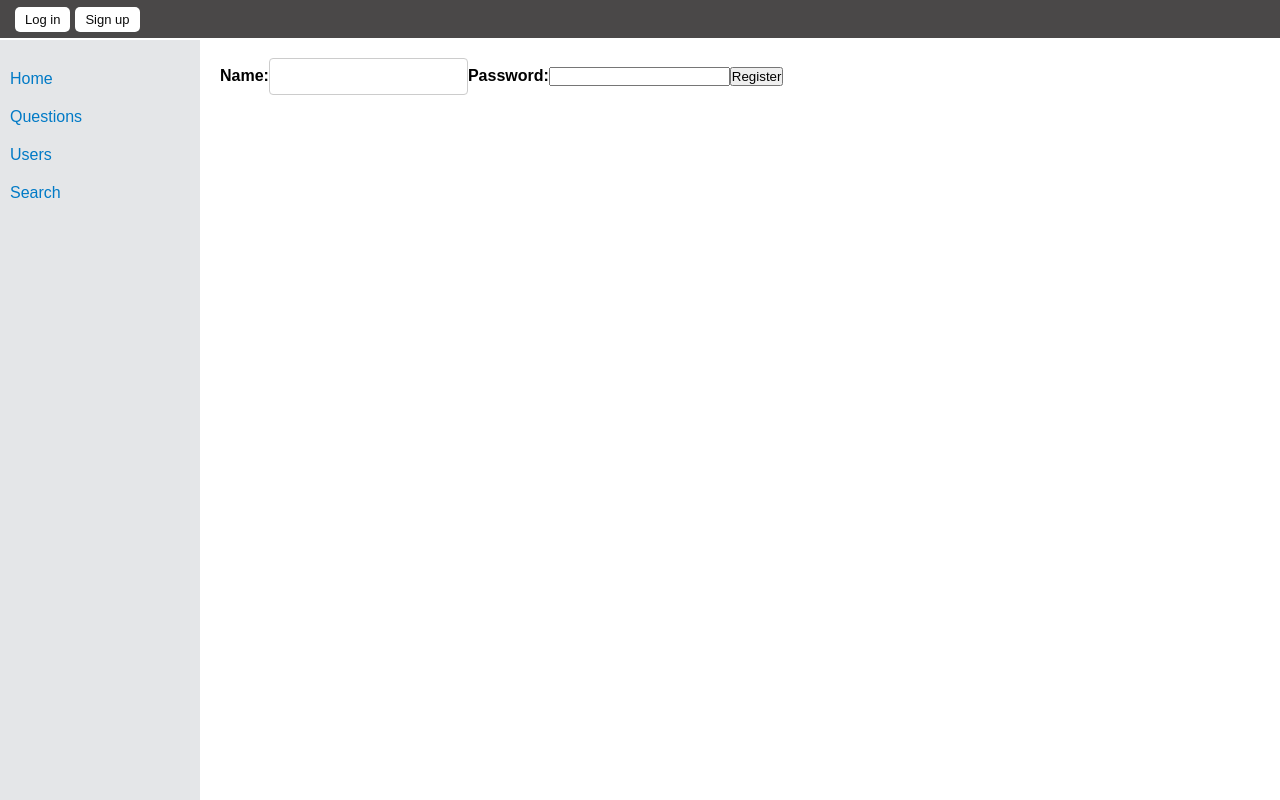
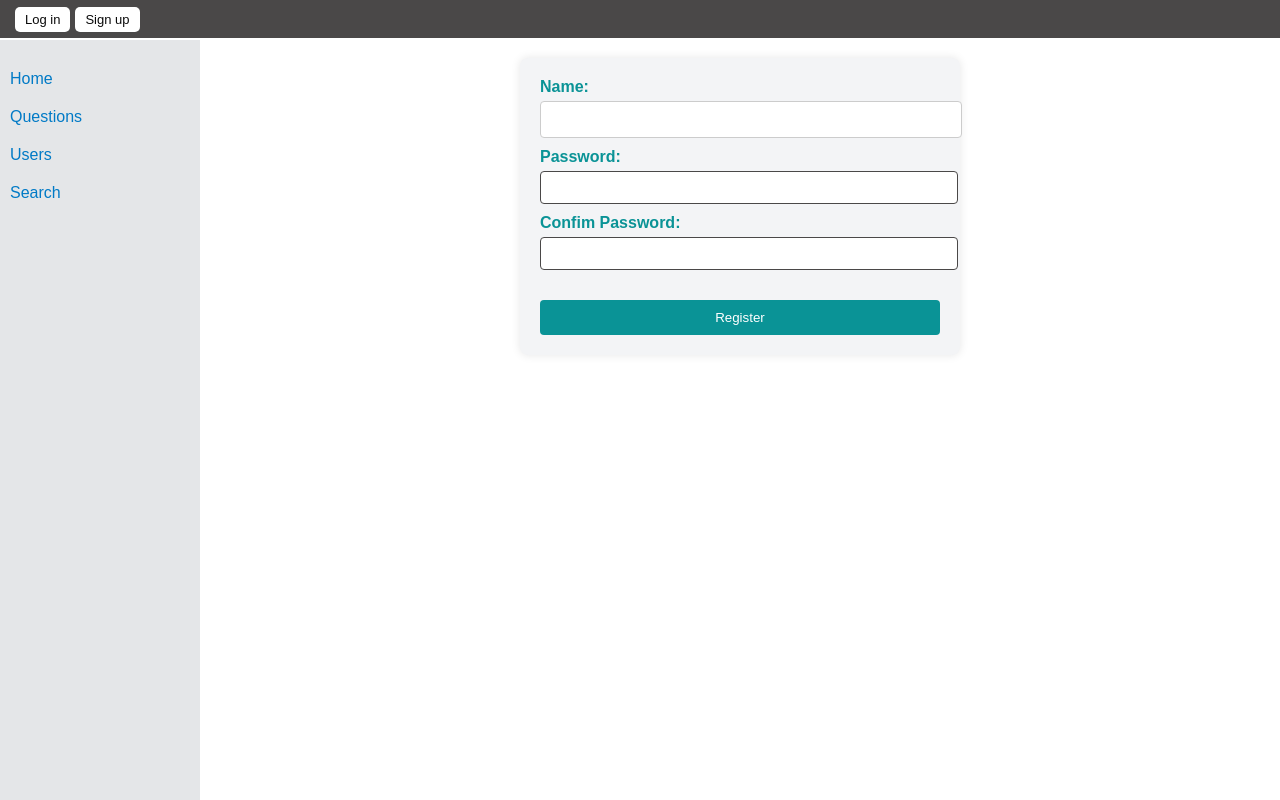
Before and after one commit to m-jewel/stackoverflow_clone, a React (Create React App) app in the folder react_frontend/: page /register in a window 1280 px wide. Built offline with nearby package versions, Linux system fonts and the light colour scheme; no server answers.

Commit message:
cleaned comments, added confirm registration password and updated css for App.js

```diff
--- a/react_frontend/src/App.js
+++ b/react_frontend/src/App.js
@@ -30,7 +30,7 @@ function App() {
   };
 
   const handleLogin = (userData) => {
-    const userRole = userData.isAdmin ? 'admin' : 'user'; // This assumes your login response contains the isAdmin flag
+    const userRole = userData.isAdmin ? 'admin' : 'user';
     setUser({ name: userData.name, id: userData.id, role: userRole });
   };
 
@@ -48,8 +48,8 @@ function App() {
                   </>
                 ) : (
                   <>
-                    <Link to="/Login" className='nav-items'>Log in</Link>
-                    <Link to="/Register" className='nav-items'>Sign up</Link>
+                    <Link to="/login" className='nav-items'>Log in</Link>
+                    <Link to="/register" className='nav-items'>Sign up</Link>
                   </>
                 )}
             </div>
@@ -58,25 +58,25 @@ function App() {
 
         <aside className="sidebar">
           <Link to="/" className='side-items'>Home</Link>
-          <Link to="/ShowPosts" className='side-items'>Questions</Link>
-          <Link to="/ShowUsers" className='side-items'>Users</Link>
-          <Link to="/Search" className='side-items'>Search</Link>
+          <Link to="/showPosts" className='side-items'>Questions</Link>
+          <Link to="/showUsers" className='side-items'>Users</Link>
+          <Link to="/search" className='side-items'>Search</Link>
         </aside>
 
         <main className="main-content">
           <Routes>
             <Route exact path='/' element={<LandingPage/>} />
-            <Route path="/ShowPosts" element={<ShowPosts get={getList}/>} />
-            <Route path="/ShowUsers" element={<ShowUsers />} />
-            <Route path="/AddPost" element={
+            <Route path="/showPosts" element={<ShowPosts get={getList}/>} />
+            <Route path="/showUsers" element={<ShowUsers />} />
+            <Route path="/addPost" element={
               <ProtectedRoute>
                 <AddPost set={setList} />
               </ProtectedRoute>
               } />
             <Route path="/getposts/:id" element={<AddComment />} />
-            <Route path="/Login" element={<Login onLogin={handleLogin} />} />
-            <Route path="/Register" element={<Register />} />
-            <Route path="/Search" element={<Search />} />
+            <Route path="/login" element={<Login onLogin={handleLogin} />} />
+            <Route path="/register" element={<Register />} />
+            <Route path="/search" element={<Search />} />
           </Routes>
         </main>
 
--- a/react_frontend/src/components/AddPost.js
+++ b/react_frontend/src/components/AddPost.js
@@ -6,7 +6,7 @@ const AddPost = ({ onAddPost = () => {} }) => {
   const [topic, setTopic] = useState('');
   const [data, setData] = useState('');
   const { user } = useContext(UserContext);
-  const navigate = useNavigate(); // Hook to navigate between routes
+  const navigate = useNavigate();
 
   // Function to handle the submission of a new post
   const handleAddPost = () => {
@@ -51,7 +51,7 @@ const AddPost = ({ onAddPost = () => {} }) => {
         />
       </label>
       <br />
-      <button onClick={handleAddPost}>Add Post</button>
+      <button className='add-post-btn' onClick={handleAddPost}>Add Post</button>
     </div>
   );
 };
--- a/react_frontend/src/components/Register.js
+++ b/react_frontend/src/components/Register.js
@@ -1,32 +1,33 @@
-// Register.js
 import React, { useState } from 'react';
 import { useNavigate } from 'react-router-dom';
 
 const Register = () => {
-  // State hooks for storing name and password
   const [name, setName] = useState('');
   const [password, setPassword] = useState('');
-
-  // Hook to navigate to different routes
-  const navigate = useNavigate();
+  const [confirmPassword, setConfirmPassword] = useState('');
+  const navigate = useNavigate(); // Hook to navigate to different routes
 
   // Function to handle form submission
   const handleSubmit = async (event) => {
-    event.preventDefault(); // Prevents default form submission behavior
+    event.preventDefault();
 
-    // Attempt to register the user
+    // Check if password match
+    if (password !== confirmPassword) {
+      alert('Passwords do not match! Please try again!')
+      return;
+    }
+
+    // Else, register the user
     try {
       const response = await fetch('http://localhost:8080/register', {
         method: 'POST',
         headers: {
           'Content-Type': 'application/json',
         },
-        body: JSON.stringify({ name, password }), // Convert data to JSON string
+        body: JSON.stringify({ name, password }),
       });
 
-      // Check the response status
       if (response.ok) {
-        // Registration successful
         alert('Registration successful!');
         navigate('/login'); // Redirect to login page
       } else if (response.status === 409) {
@@ -34,7 +35,6 @@ const Register = () => {
         alert('User already exists. Please log in.');
         navigate('/login'); // Redirect to login page
       } else {
-        // Handle other errors
         const errorMsg = await response.text();
         alert(`Registration failed! ${errorMsg}`);
       }
@@ -63,6 +63,17 @@ const Register = () => {
           required
         />
       </label>
+
+      <label>
+        Confim Password:
+        <input
+          type="password"
+          value={confirmPassword}
+          onChange={(e) => setConfirmPassword(e.target.value)}
+          required
+        />
+      </label>
+
       <button type="submit">Register</button> {/* Submit button */}
     </form>
   );
--- a/react_frontend/src/components/ShowPosts.js
+++ b/react_frontend/src/components/ShowPosts.js
@@ -1,4 +1,3 @@
-// ShowPosts.js
 import '../styles/ShowPost.css';
 import React, { useState, useEffect, useContext } from 'react';
 import { Link } from 'react-router-dom';
@@ -88,7 +87,7 @@ const ShowPosts = () => {
   return (
     <div className="posts-container">
       <div className="add-post-container">
-        <Link to="/AddPost" className='add-post-btn'>Add New Post</Link>
+        <Link to="/addPost" className='add-post-btn'>Add New Post</Link>
       </div>
       <ul className="posts-list">
         {posts.map(post => (
--- a/react_frontend/src/styles/App.css
+++ b/react_frontend/src/styles/App.css
@@ -66,3 +66,42 @@ body, h1, h2, h3, p, ul, li, form, input, button {
     margin-left: 200px;
     padding: 20px;
   }
+
+  form {
+    max-width: 400px;
+    margin: 0 auto;
+    padding: 20px;
+    background-color: #f3f4f6;
+    border-radius: 8px;
+    box-shadow: 0px 0px 10px 0px rgba(0, 0, 0, 0.1);
+  }
+
+  form label {
+    display: block;
+    margin-bottom: 10px;
+    color: #0a9396;
+  }
+
+  form label input {
+    width: 100%;
+    padding: 8px;
+    margin-top: 5px;
+    border: 1px solid #4a4848;
+    border-radius: 4px;
+  }
+
+  form button {
+    width: 100%;
+    padding: 10px;
+    margin-top: 20px;
+    background-color: #0a9396;
+    color: white;
+    border: none;
+    border-radius: 4px;
+    cursor: pointer;
+    transition: background-color 0.3s;
+  }
+
+  form button:hover {
+    background-color: #087f7b;
+  }
```
